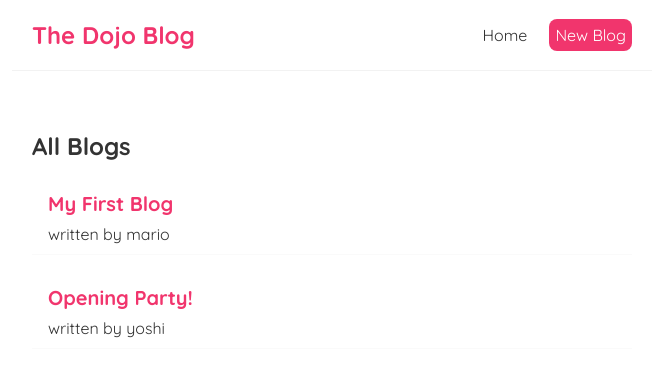
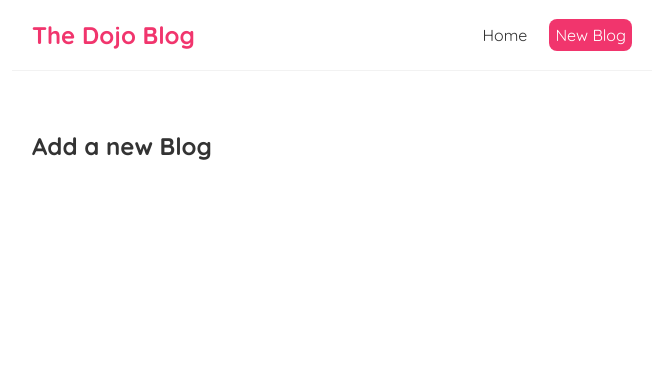
Before and after one commit to chrisart10/react-course, a React (Create React App) app: page /create in a window 1280 px wide. Shown: the top 376 px of the page, without its empty margins (308-971 px from the left). Built offline with nearby package versions, Linux system fonts and the light colour scheme; data requests are answered from the project's data file.

Commit message:
Add new Route

```diff
--- a/package.json
+++ b/package.json
@@ -8,6 +8,7 @@
     "@testing-library/user-event": "^13.5.0",
     "react": "^18.2.0",
     "react-dom": "^18.2.0",
+    "react-router-dom": "^6.4.3",
     "react-scripts": "5.0.1",
     "web-vitals": "^2.1.4"
   },
--- a/src/App.js
+++ b/src/App.js
@@ -1,14 +1,22 @@
 import Navbar from './Navbar';
 import Home from './Home';
+import { BrowserRouter as Router, Route, Routes} from 'react-router-dom';
+import Create from './Create';
+
 
 function App() {
   return (
-    <div className="App">
-      <Navbar/>
-      <div className="content">
-        <Home/>
+    <Router>
+      <div className="App">
+        <Navbar/>
+        <div className="content">
+          <Routes>
+            <Route path='/'  element={ <Home /> } />
+            <Route path='/create' element={<Create/>}/>
+          </Routes>
+        </div>
       </div>
-    </div>
+    </Router>
   );
 }
 
--- /dev/null
+++ b/src/Create.js
@@ -0,0 +1,9 @@
+const Create = () => {
+    return (
+        <div className="create">
+            <h2>Add a new Blog</h2>
+        </div>
+     );
+}
+
+export default Create;
--- a/src/Home.js
+++ b/src/Home.js
@@ -1,5 +1,4 @@
 // TODO Seguir con video 16 de The net ninja react
-import { useState, useEffect } from 'react'
 import useFetch from './useFetch'
 import BlogsList from './Blogs';
 
```
Also changed, not shown: 1 other file (tests, documents, lock files or other folders).
